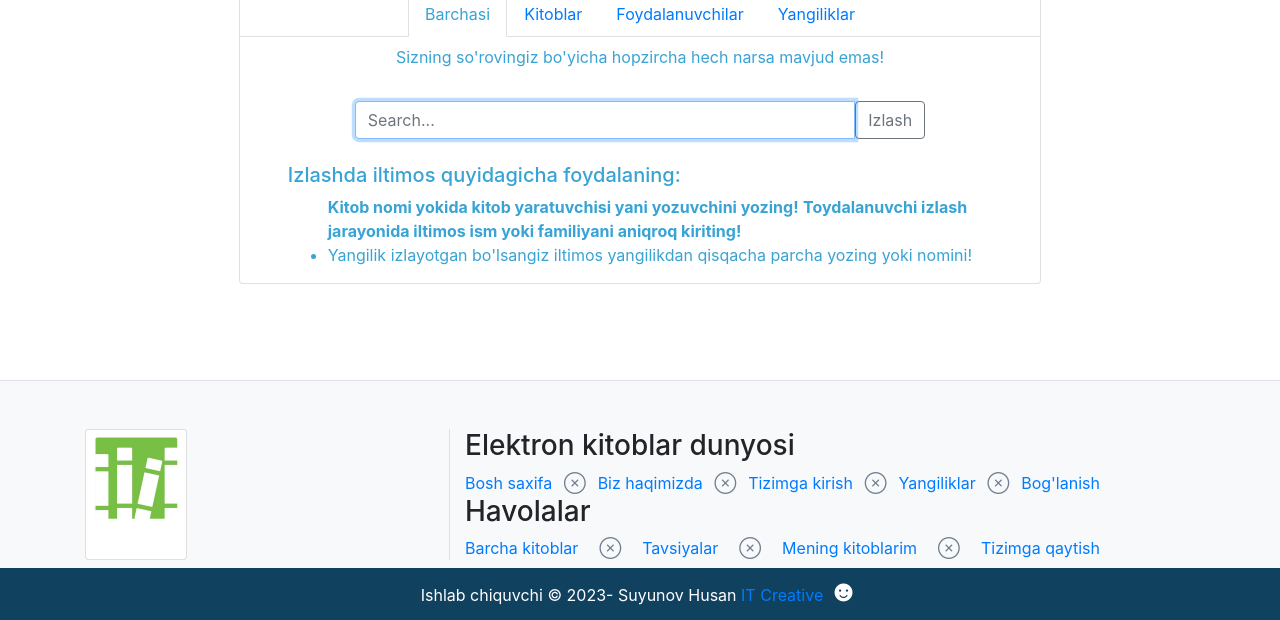
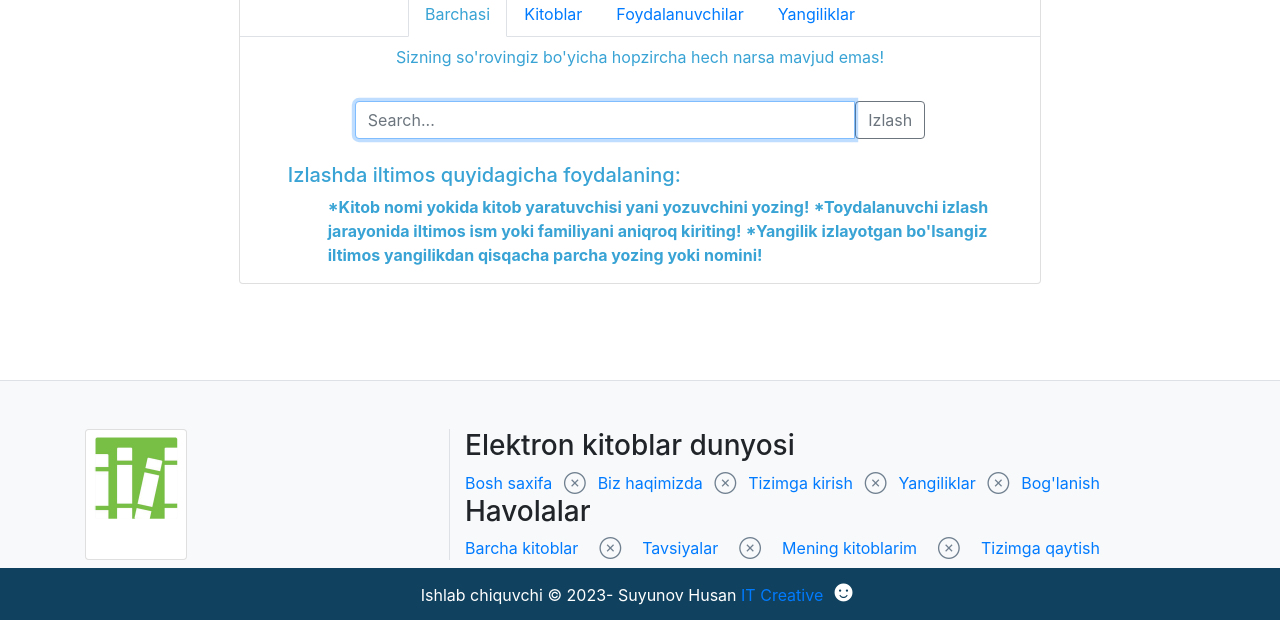
Before and after one commit to Xusanbek0039/django-book-webapp, a Django app: template templates/searchs/search_view.html in a window 1280 px wide. Shown: the part 149-769 px from the top of the page. Run offline with Django 3.2, Linux system fonts and the light colour scheme; the template is opened without the code that fills it, so the values that code supplies are empty; some libraries are stand-ins or nearby versions.

Commit message:
Update search_view.html

```diff
--- a/templates/searchs/search_view.html
+++ b/templates/searchs/search_view.html
@@ -79,9 +79,9 @@
                 <div class="col-12 pl-5">
                 <h5>Izlashda iltimos quyidagicha foydalaning:</h5>
                 <ul class="pl-9">
-                    <b>Kitob nomi yokida kitob yaratuvchisi yani yozuvchini yozing!</b>
-                    <b>Toydalanuvchi izlash jarayonida iltimos ism yoki familiyani aniqroq kiriting!</b>
-                    <li>Yangilik izlayotgan bo'lsangiz iltimos yangilikdan qisqacha parcha yozing yoki nomini!</li>
+                    <b>*Kitob nomi yokida kitob yaratuvchisi yani yozuvchini yozing!</b>
+                    <b>*Toydalanuvchi izlash jarayonida iltimos ism yoki familiyani aniqroq kiriting!</b>
+                    <b>*Yangilik izlayotgan bo'lsangiz iltimos yangilikdan qisqacha parcha yozing yoki nomini!</b>
                 </ul>
                 </div>
 
@@ -92,7 +92,7 @@
         {% with object|class_name as klass %}
         {% if klass == 'Book' %}
             <div class="session-wrapper">
-                <div class="session"><div class="info-text bg-orange">Book</div></div>
+                <div class="session"><div class="info-text bg-orange">kitob</div></div>
             </div>
             <div class='col-12 class-item'>
                 <h4><a href='{{ object.get_absolute_url }}'><b>{{ object.title}}</b></a></h4>
@@ -102,7 +102,7 @@
         {% endwith %}
 
         {% empty %}
-            <div class="alert alert-info">No book matchs for your search.</div>
+            <div class="alert alert-info">Kechirasiz bunday kitob mavjud emas!</div>
         {% endfor %}
     </div>
     <div class="tab-pane fade" id="users" role="tabpanel" aria-labelledby="users-tab">
@@ -110,17 +110,17 @@
         {% with object|class_name as klass %}
         {% if klass == 'User' %}
             <div class="session-wrapper">
-                <div class="session"><div class="info-text bg-orange">User</div></div>
+                <div class="session"><div class="info-text bg-orange">Foydalanuvchi</div></div>
             </div>
             <div class='col-12 class-item'>
                 <h4><a href='{{ object.get_absolute_url }}'><b>{{ object.get_full_name }}</b></a></h4>
-                <p>Location : {{ object.location }}</p>
+                <p>Joylashuv : {{ object.location }}</p>
             </div><hr>
         {% endif %}
         {% endwith %}
 
         {% empty %}
-            <div class="alert alert-info">No user matchs for your search.</div>
+            <div class="alert alert-info">Kechirasiz bunday foydalanuvchi mavjud emas!</div>
         {% endfor %}
     </div>
     <div class="tab-pane fade" id="news" role="tabpanel" aria-labelledby="news-tab">
@@ -128,16 +128,21 @@
         {% with object|class_name as klass %}
         {% if klass == 'NewsAndEvent' %}
             <div class="session-wrapper">
-                <div class="session"><div class="info-text bg-orange">News and Events</div></div>
+                <div class="session"><div class="info-text bg-orange">Yangilik</div></div>
             </div>
             <div class='col-12 class-item'>
                 <h4><a href='{{ object.get_absolute_url }}'><b>{{ object.title }}</b></a></h4>
                 <li>{{ object.timestamp|timesince }}</li>
                 <p>{{ object.summary }}</p>
             </div><hr>
+
         {% endif %}
         {% endwith %}
+
+        {% empty %}
+        <div class="alert alert-info">Kechirasiz bunday yangilik mavjud emas!</div>
         {% endfor %}
+
     </div>
     </div>
 </div>
```
